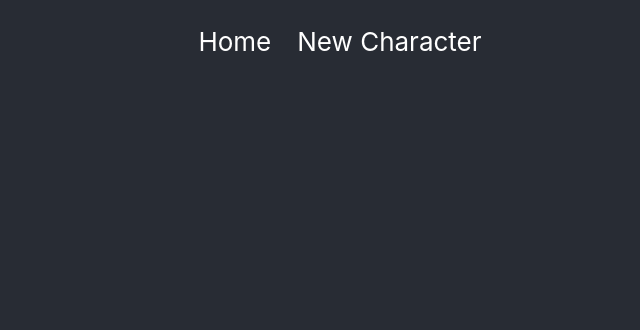
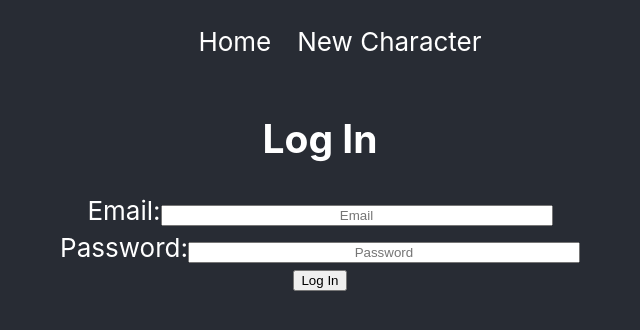
Before and after one commit to GideonBrimleaf/fate_character_generator, a React (Create React App) app: page /login in a window 1280 px wide. Shown: the top 330 px of the page, without its empty margins (320-960 px from the left). Built offline with nearby package versions, Linux system fonts and the light colour scheme; no server answers.

Commit message:
added login component

```diff
--- a/src/App.js
+++ b/src/App.js
@@ -8,6 +8,7 @@ import {BrowserRouter as Router, Route, Switch} from 'react-router-dom'
 import Helpers from './helpers.js'
 import { AuthProvider } from './Auth'
 import SignUp from './SignUp'
+import Login from './Login'
 
 class App extends Component {
 
@@ -57,6 +58,8 @@ class App extends Component {
             <Route path="/new" render={() => <CharacterForm onCharacterCreated={this.addCharacter} />} />
             <Route path="/character/:characterId" render={(matchProps) => <CharacterDetail {...matchProps} characters={this.state.characters}/>} />
             <Route exact path="/signup" component={SignUp} />
+            <Route exact path="/login" component={Login} />
+            <Route />
             </Switch>
           </Router>
         </AuthProvider>
--- /dev/null
+++ b/src/Login.js
@@ -0,0 +1,44 @@
+import React, { useCallback, useContext } from 'react'
+import { withRouter, Redirect } from 'react-router'
+import { db } from './fire'
+import { AuthContext } from './Auth'
+
+const Login = ({ history }) => {
+  const handleLogin = useCallback(
+    async event => {
+      event.preventDefault()
+      const { email, password } = event.target.elements
+      try {
+        await db.signInWithEmailAndPassword(email.value, password.value)
+        history.push('/')
+      } catch(error) {
+        alert(error)
+      }
+    }, [history]
+  )
+
+  const { currentUser } = useContext(AuthContext)
+
+  if(currentUser) {
+    return <Redirect to="/" />
+  }
+
+  return (
+    <section>
+      <h1>Log In</h1>
+      <form onSubmit={handleLogin}>
+        <label>
+          Email:
+          <input name="email" type="email" placeholder="Email" />
+        </label>
+        <label>
+          Password:
+          <input name="password" type="password" placeholder="Password" />
+        </label>
+        <button type="submit">Log In</button>
+      </form>
+    </section>
+  )
+}
+
+export default withRouter(Login)
```
